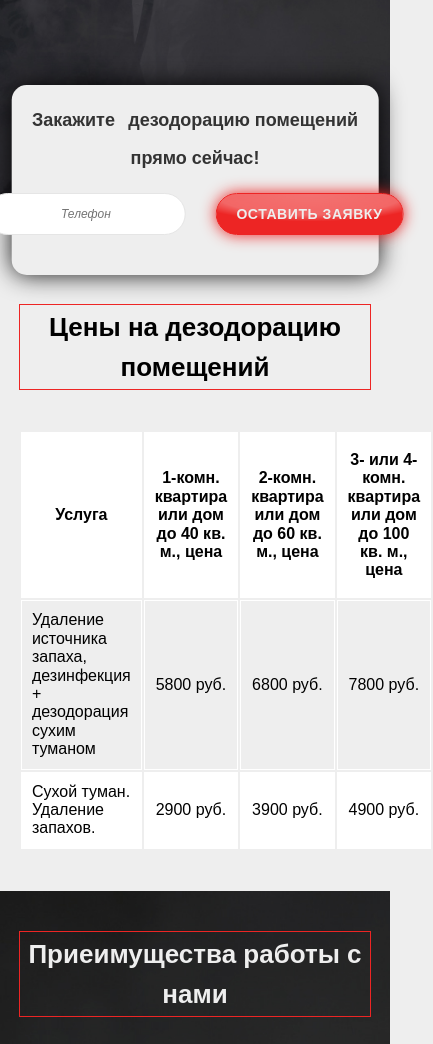
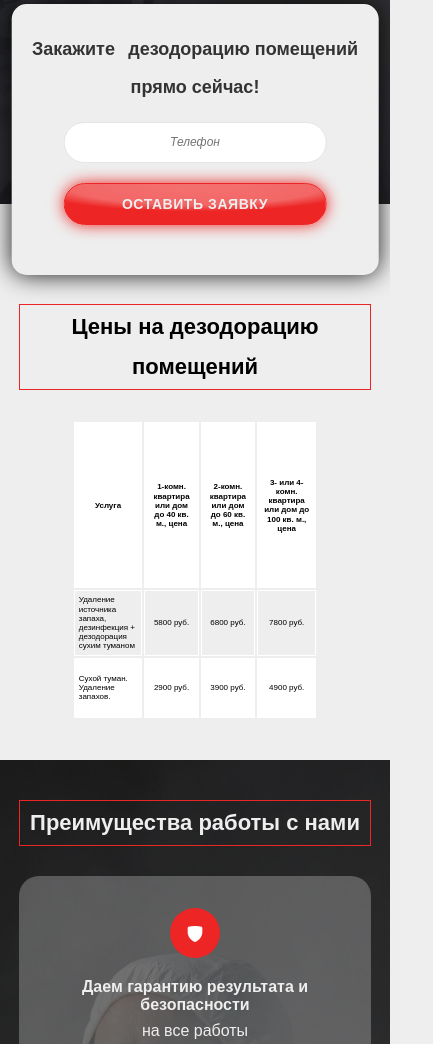
Before and after one commit to elminate/eses, a website: page src/deodorization.html in a window 390 px wide. Shown: the part 902-1946 px from the top of the page, 433 px wide, since content can reach past the window. Drawn offline with nearby package versions, Linux system fonts and the light colour scheme; files that its build step writes are made by us from their sources; files whose address does not match are found by name; a web font is replaced by a local one.

Commit message:
еще пару страниц

```diff
--- a/src/deodorization.html
+++ b/src/deodorization.html
@@ -234,7 +234,7 @@
                 <div class="promo__subtitle tac white-clr col-md-8">Lorem ipsum, dolor sit </div>
                 <form action="#" class="promo__form flex jc-sb ai-center bg-white flex ai-center">
                     <div class="promo__form-title col-md-6 fz-l tac white-clr flex jc-se ai-center">Закажите <h3>дезодорацию помещений</h3> прямо сейчас!</div>
-                    <div class="col-md-6 flex"><input type="tel" name="tel" class="promo__form-input form__input col-md-6 tac" placeholder="Телефон" required>
+                    <div class="promo-box col-md-6 flex"><input type="tel" name="tel" class="promo__form-input form__input col-md-6 tac" placeholder="Телефон" required>
                         <button type="submit" class="promo__form-btn btn col-md-6 tac fz-s white-clr">Оставить заявку</button></div>
                 </form>
             </div>
@@ -270,7 +270,7 @@
 
         <section class="advantages">
             <div class="container">
-                <h2 class="title white-clr">Приеимущества работы с нами</h2>
+                <h2 class="title white-clr">Преимущества работы с нами</h2>
                 <ul class="flex wrap jc-sb white-clr tac">
                     <li class="advantages__list flex column ai-center">
                         <p class="advantages__list-title">Даем гарантию результата и безопасности</p>
--- a/src/sass/blocks/_media.scss
+++ b/src/sass/blocks/_media.scss
@@ -250,9 +250,9 @@
             width: 94%;
             display: flex;
             flex-direction: column;
-            padding: 20px 0;
+            padding: 30px 0;
             gap: 20px;
-            margin-top: 80px;
+            // margin-top: 80px;
         }
 
         &__subtitle {
@@ -385,6 +385,12 @@
 
     .py60 {
         padding: 40px 0;
+    }
+
+    .price {
+        &__table {
+            margin-top: 0;
+        }
     }
 }
 
@@ -602,6 +608,29 @@
             width: 100%;
         }
     }
+
+    .price {
+        &__table {
+            max-width: 70%;
+            margin: 0 auto;
+
+            td {
+                font-size: 12px;
+                padding: 5px;
+            }
+        }
+    }
+
+    .title__price {
+        margin-bottom: 15px;
+        font-size: 16px;
+    }
+
+    .jurface {
+        p {
+            font-size: 14px;
+        }
+    }
 }
 
 @media (max-width: 450px) {
@@ -616,9 +645,25 @@
         }
     }
 
+    .title {
+        font-size: 22px;
+        margin-bottom: 30px;
+    }
+
     .footer__form-title,
     .footer__form-subtitle {
         font-size: 20px;
+    }
+
+    .price {
+        &__table {
+            max-width: 70%;
+
+            td {
+                font-size: 8px;
+                padding: 4px;
+            }
+        }
     }
 }
 
```
Also changed, not shown: dist/css/style.min.css, dist/deodorization.html.
